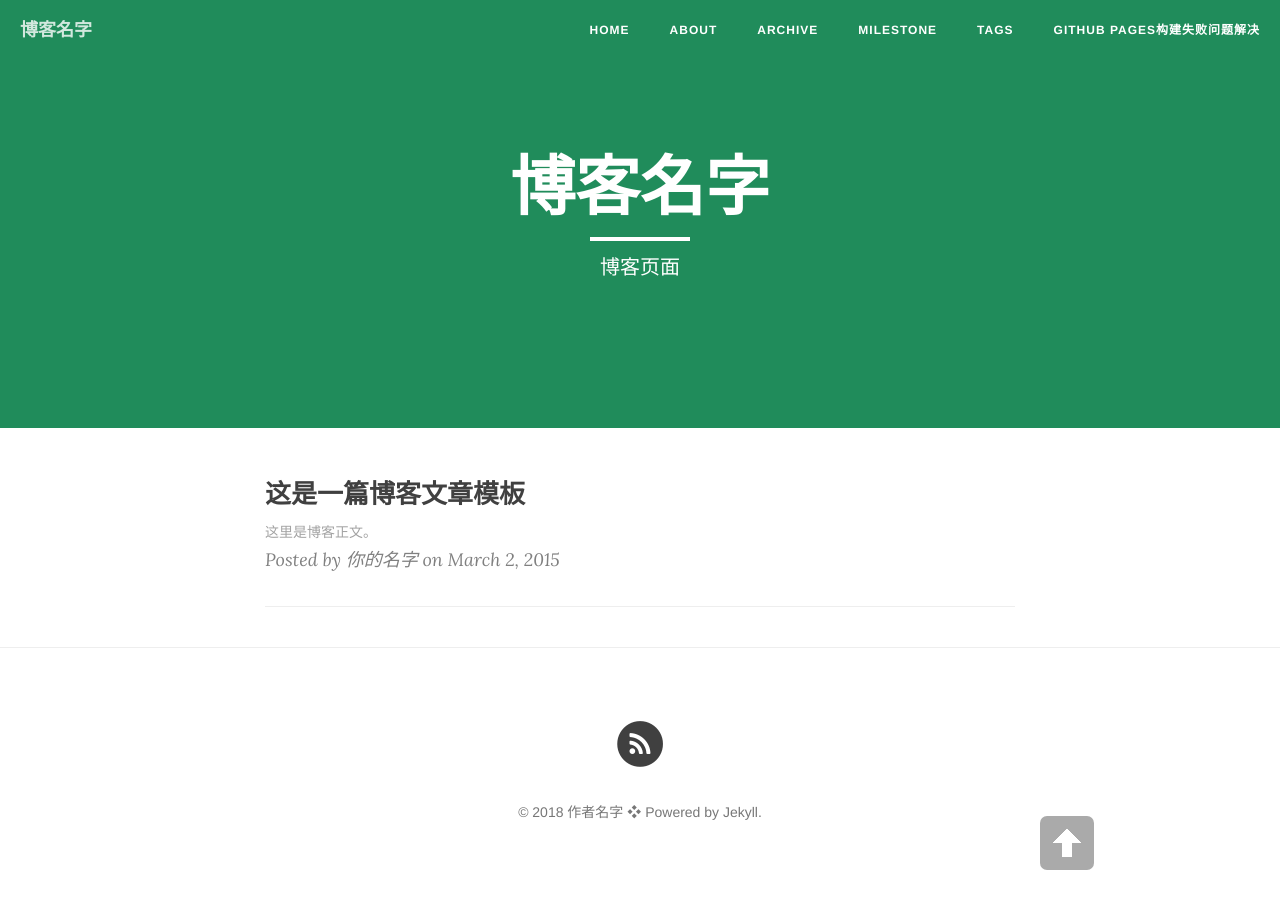
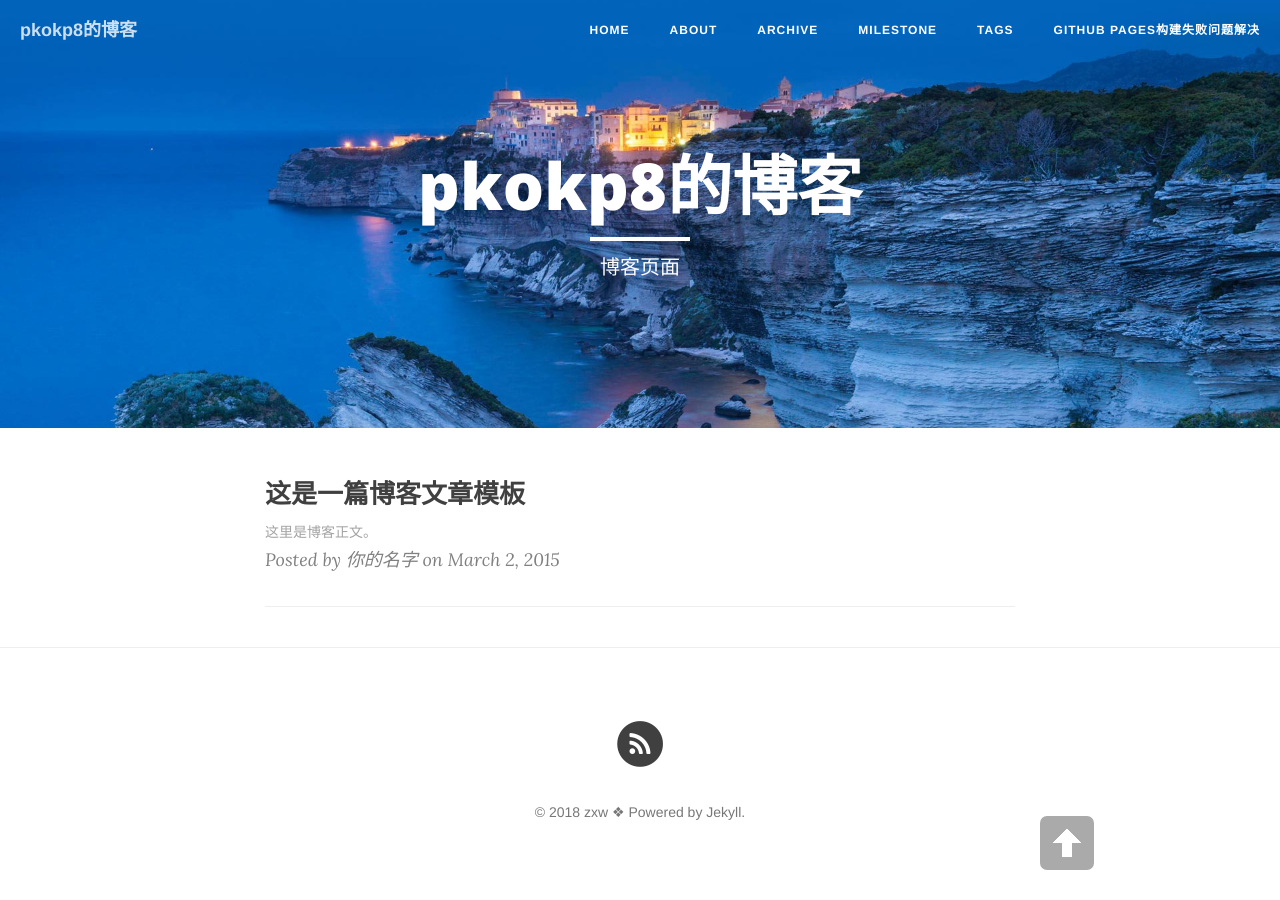
Before and after one commit to pkokp8/pkokp8.github.io, a Jekyll site: the page built from index.html, in a window 1280 px wide. Built offline with Jekyll 4.4.1, drawn with Linux system fonts in a browser that asks for light colours; nearby versions of some CDN libraries; the list of posts is cut into pages by our own code.

Commit message:
commit test

```diff
--- a/_config.yml
+++ b/_config.yml
@@ -1,20 +1,20 @@
 # Site settings
-title: 博客名字 # 你的博客名字，可以定义修订
-header-img: "img/green.jpg"
+title: pkokp8的博客 # 你的博客名字，可以定义修订
+header-img: "img/BonifacioCorsica_ZH-CN12276076394_1920x1080.jpg"
 tagline: "cn"
-description: "这是我的博客"  # 一句话描述你的博客
+description: "网络世界这么大，随便搬一点"  # 一句话描述你的博客
 baseurl: ""
-url: "http://cnfeat"  # 此处填写你的博客地址
+url: "https://pkokp8.github.io/"  # 此处填写你的博客地址
 
 # About/contact
 owner:
-  name: "作者名字" # 填写作者信息：名字
-  email: X@gmail.com # 填写作者信息：邮箱
-  bio: "你的博客描述" # 填写作者信息：博客描述
+  name: "zxw" # 填写作者信息：名字
+  email: pkokp8@gmail.com # 填写作者信息：邮箱
+  bio: "搬砖界的耻辱" # 填写作者信息：博客描述
 
 # Data
-gavatar: img/favicon.png # 浏览器地址栏小图标，可自定义更改
-favicon: img/favicon.png # 浏览器地址栏小图标，可自定义更改
+gavatar: img/bear.png # 浏览器地址栏小图标，可自定义更改
+favicon: img/bear.png # 浏览器地址栏小图标，可自定义更改
 
 douban_username:  # 你的豆瓣id
 twitter_username:
```
Also changed, not shown: img/BonifacioCorsica_ZH-CN12276076394_1920x1080.jpg (added), img/bear.ico (added), img/bear.png (added).
